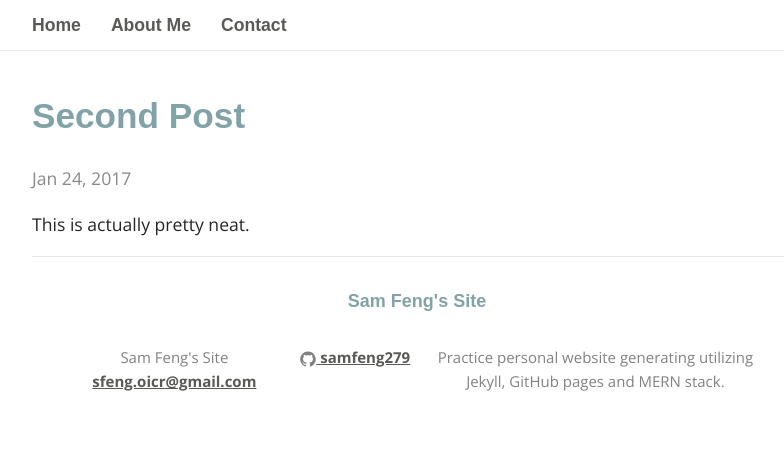
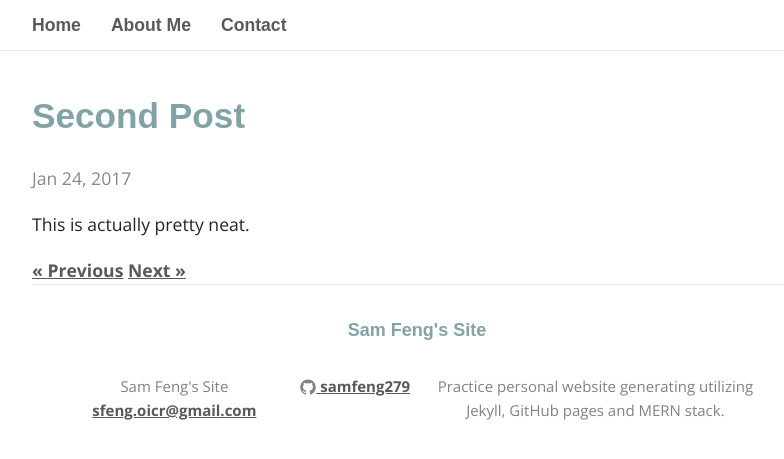
Before and after one commit to samfeng279/samfeng279.github.io, a Jekyll site: the page built from _posts/2017-01-24-second-post.markdown, in a window 1280 px wide. Shown: the top 459 px of the page, without its empty margins (223-1007 px from the left). Built offline with Jekyll 4.4.1, drawn with Linux system fonts in a browser that asks for light colours; some web fonts are replaced.

Commit message:
Update post.html

```diff
--- a/_layouts/post.html
+++ b/_layouts/post.html
@@ -8,10 +8,10 @@ layout: default
 {{ content }}
 
 <div>
-  {% if post.previous.url %}
+  {% if page.previous.url %}
     <a href="{{page.previous.url}}">&laquo; Previous</a>
   {% endif %}
-  {% if post.next.url %}
+  {% if page.next.url %}
     <a href="{{page.next.url}}">Next &raquo;</a>
   {% endif %}
 </div>
```
